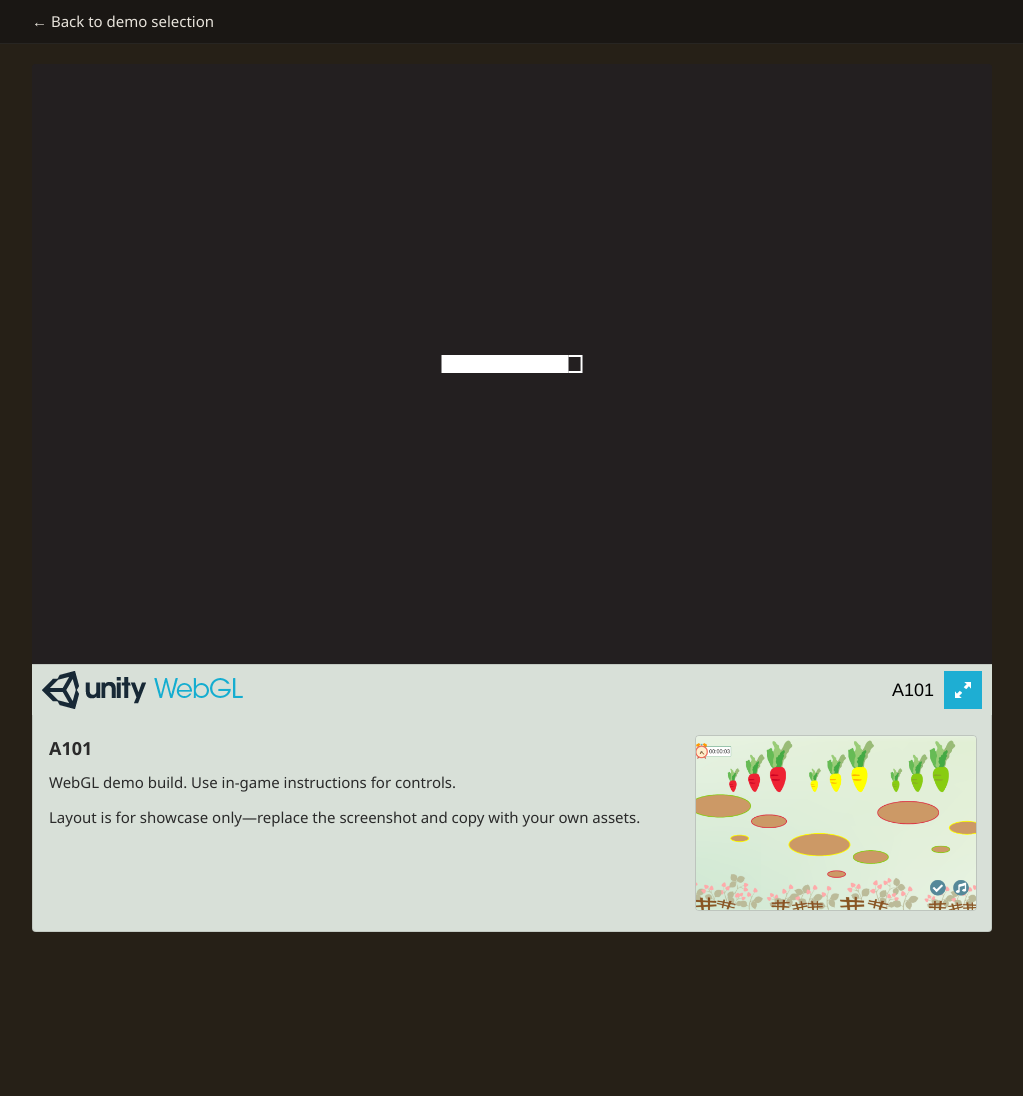
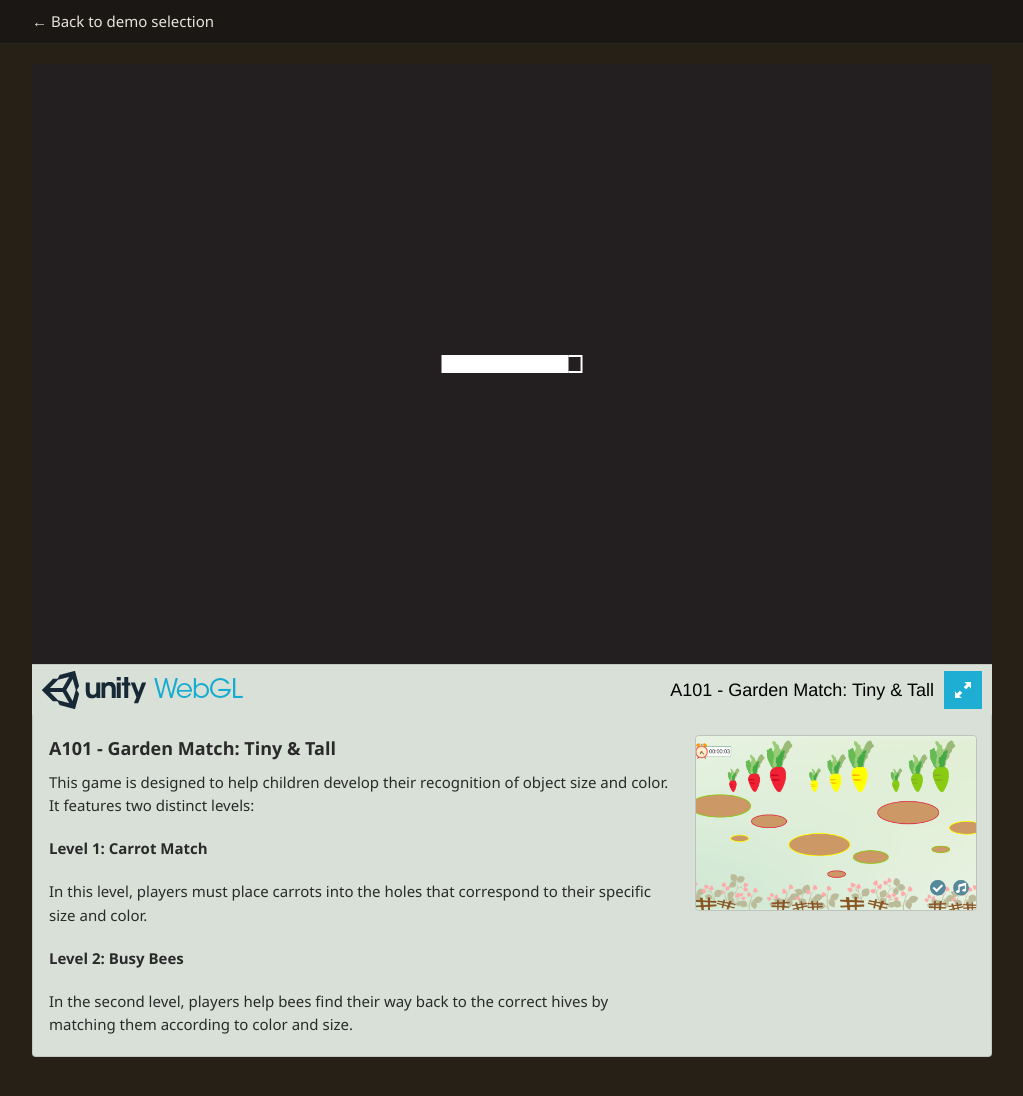
Before and after one commit to MagicDogGuo/SunStartGameWebDemo, a plain HTML site: page 101/index.html in a window 1280 px wide. Shown: the whole page, without its empty margins (128-1151 px from the left). Before the commit the page ends 972 px from the top, so only its background shows below. Drawn offline with Linux system fonts and the light colour scheme; no server answers.

Commit message:
Update game titles and descriptions for demos 101, 104, and 105 to enhance clarity and engagement
- Changed titles to include full game names: "A101 - Garden Match: Tiny & Tall", "A104 - Up, Up, and Count!", and "A105 - The Candy Counter".
- Updated descriptions to provide detailed information about game objectives and levels, improving user understanding and interest.
更新試玩版 101、104 和 105 的遊戲名稱與描述，以提升清晰度與吸引力

- 將標題修改為包含完整遊戲名稱：「A101 - 花園配對：矮矮與高高」、「A104 - 向上、向上、數一數！」以及「A105 - 糖果計數」。
- 更新描述內容，提供關於遊戲目標與關卡的詳細資訊，以提升使用者的理解與興趣。

```diff
--- a/101/index.html
+++ b/101/index.html
@@ -27,15 +27,20 @@
           <div class="footer">
             <div class="webgl-logo"></div>
             <div class="fullscreen" onclick="gameInstance.SetFullscreen(1)"></div>
-            <div class="title">A101</div>
+            <div class="title">A101 - Garden Match: Tiny & Tall</div>
           </div>
         </div>
       </div>
       <section class="player-desc" aria-label="About this demo">
         <div class="player-desc-text">
-          <h2>A101</h2>
-          <p>WebGL demo build. Use in-game instructions for controls.</p>
-          <p>Layout is for showcase only—replace the screenshot and copy with your own assets.</p>
+          <h2>A101 - Garden Match: Tiny & Tall</h2>
+          <p>This game is designed to help children develop their recognition of object size and color. It features two distinct levels:
+          <h4>Level 1: Carrot Match</h4>
+
+          <p>In this level, players must place carrots into the holes that correspond to their specific size and color.</p>
+          <h4>Level 2: Busy Bees</h4>
+
+          <p>In the second level, players help bees find their way back to the correct hives by matching them according to color and size.</p>
         </div>
         <div class="player-desc-thumb">
           <img src="../screenshots/101.png" alt="A101 preview thumbnail" width="640" height="360" loading="lazy" decoding="async" />
```
Also changed, not shown: 104/index.html (+7 -4 lines), 105/index.html (+7 -4 lines).
